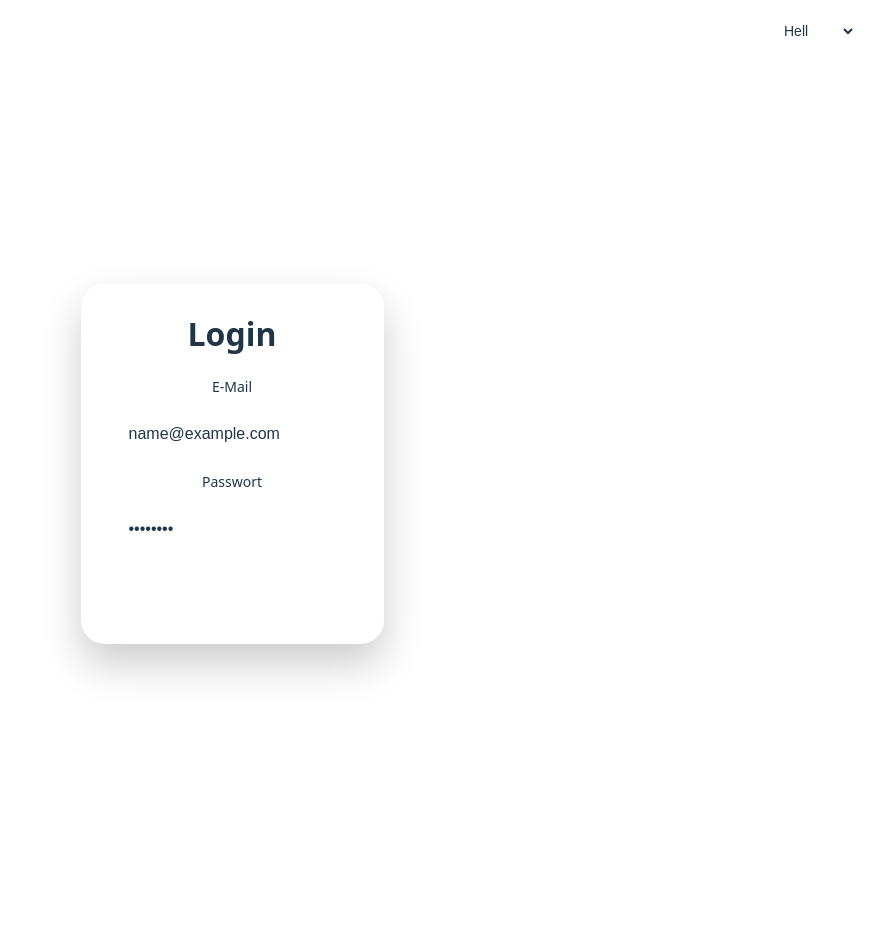
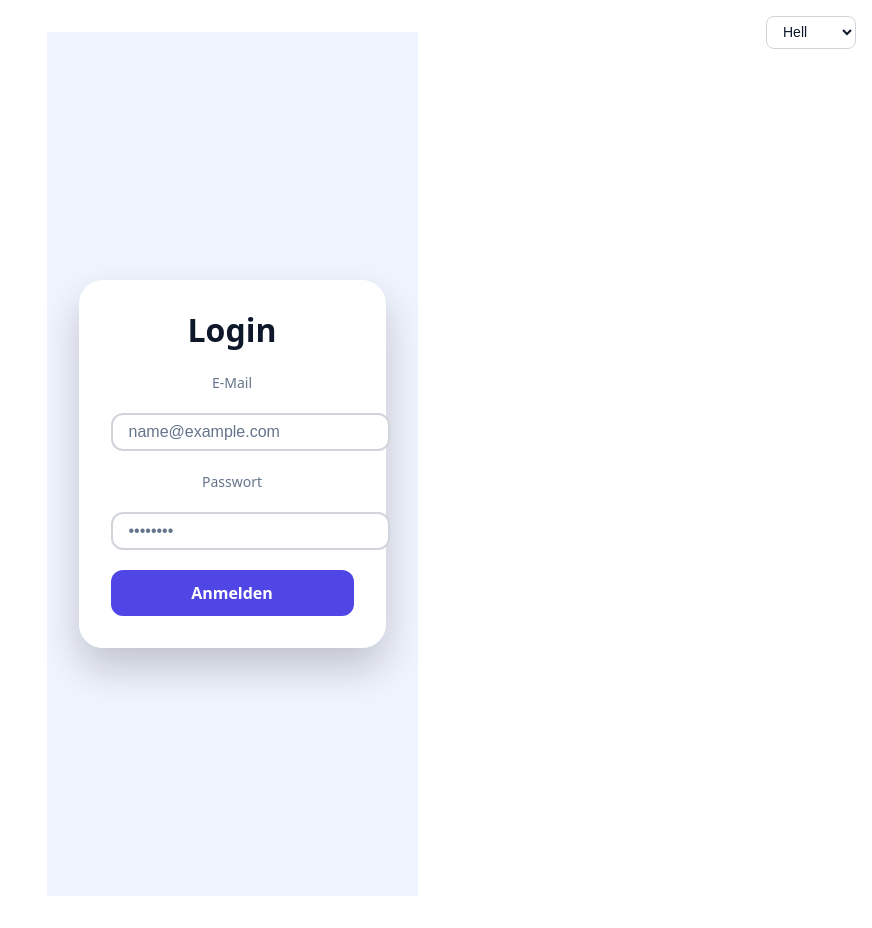
Before and after one commit to Jamie-Poeffel/AI-Bot, a Vue app in the folder cli/: page /login in a window 1280 px wide. Shown: the whole page, without its empty margins (408-1280 px from the left). Built offline with nearby package versions, Linux system fonts and the light colour scheme.

Commit message:
[refactor] Simplify LoginView structure | Moved theme management to the end, improved readability, and updated comments for clarity

```diff
--- a/cli/src/views/LoginView.vue
+++ b/cli/src/views/LoginView.vue
@@ -3,37 +3,13 @@
 import { ref, onMounted, watch } from 'vue'
 import { useRouter } from 'vue-router'
 
-/* ---------- Form-State ---------- */
+/* ---------- Login-State ---------- */
 const email    = ref('')
 const password = ref('')
 const errorMsg = ref('')
 const loading  = ref(false)
 const router   = useRouter()
 
-/* ---------- Theme-State ---------- */
-const theme = ref<'light' | 'dark'>('light')
-
-/* lies gespeichertes Theme oder System-Präferenz */
-onMounted(() => {
-  const saved = localStorage.getItem('theme') as 'light' | 'dark' | null
-  if (saved) {
-    theme.value = saved
-  } else if (window.matchMedia('(prefers-color-scheme: dark)').matches) {
-    theme.value = 'dark'
-  }
-  applyTheme(theme.value)
-})
-
-/* wende Theme auf <html data-theme=""> an und speichere es */
-function applyTheme(t: 'light' | 'dark') {
-  document.documentElement.setAttribute('data-theme', t)
-  localStorage.setItem('theme', t)
-}
-
-/* auf Änderung reagieren */
-watch(theme, (t) => applyTheme(t))
-
-/* ---------- Login ---------- */
 async function handleLogin () {
   loading.value = true
   try {
@@ -50,17 +26,34 @@ async function handleLogin () {
 
     const { token } = await resp.json()
     localStorage.setItem('token', token)
-    router.push('/')                       // Zielroute anpassen
+    router.push('/')                // Ziel anpassen
   } catch (e: any) {
     errorMsg.value = e.message
   } finally {
     loading.value = false
   }
 }
+
+/* ---------- Theme-State ---------- */
+const theme = ref<'light' | 'dark'>('light')
+
+function applyTheme(t: 'light' | 'dark') {
+  document.documentElement.setAttribute('data-theme', t)
+  localStorage.setItem('theme', t)
+}
+
+onMounted(() => {
+  const saved = localStorage.getItem('theme') as 'light' | 'dark' | null
+  if (saved) theme.value = saved
+  else if (window.matchMedia('(prefers-color-scheme: dark)').matches) theme.value = 'dark'
+  applyTheme(theme.value)
+})
+
+watch(theme, (t) => applyTheme(t))
 </script>
 
 <template>
-  <!-- ---------- Theme-Dropdown ---------- -->
+  <!-- Theme-Auswahl oben rechts -->
   <div class="theme-selector">
     <select v-model="theme">
       <option value="light">Hell</option>
@@ -68,31 +61,19 @@ async function handleLogin () {
     </select>
   </div>
 
-  <!-- ---------- Login ---------- -->
+  <!-- Login-Card -->
   <div class="login-page">
     <div class="login-card">
       <h1>Login</h1>
 
       <form @submit.prevent="handleLogin">
         <label for="email">E-Mail</label>
-        <input
-          id="email"
-          v-model="email"
-          type="email"
-          autocomplete="username"
-          placeholder="name@example.com"
-          required
-        />
+        <input id="email" v-model="email" type="email"
+               placeholder="name@example.com" autocomplete="username" required />
 
         <label for="password">Passwort</label>
-        <input
-          id="password"
-          v-model="password"
-          type="password"
-          autocomplete="current-password"
-          placeholder="••••••••"
-          required
-        />
+        <input id="password" v-model="password" type="password"
+               placeholder="••••••••" autocomplete="current-password" required />
 
         <button :disabled="loading">
           {{ loading ? 'Anmelden …' : 'Anmelden' }}
@@ -104,11 +85,11 @@ async function handleLogin () {
   </div>
 </template>
 
-<style scoped>
-/* ---------- Grund­farben (Light) ---------- */
+<!-- ---------- GLOBAL: Farb-Variablen & Dark-Override ---------- -->
+<style>
 :root {
   --bg            : #f0f4ff;
-  --card-bg       : rgba(255, 255, 255, 0.95);
+  --card-bg       : rgba(255,255,255,0.95);
   --input-bg      : #ffffff;
   --input-border  : #d1d5db;
   --border-focus  : #4f46e5;
@@ -119,111 +100,119 @@ async function handleLogin () {
   --error         : #ef4444;
 }
 
-/* ---------- Dark-Overrides ---------- */
-[data-theme='dark'] {
+html[data-theme="dark"] {
   --bg            : #0f172a;
-  --card-bg       : rgba(30, 41, 59, 0.8);
-  --input-bg      : rgba(51, 65, 85, 0.6);
+  --card-bg       : rgba(30,41,59,0.82);
+  --input-bg      : rgba(51,65,85,0.60);
   --input-border  : #64748b;
   --text          : #e2e8f0;
   --muted         : #94a3b8;
 }
+</style>
 
-/* ---------- Theme-Dropdown ---------- */
+<!-- ---------- COMPONENT-STYLES (scoped) ---------- -->
+<style scoped>
 .theme-selector {
-  position : fixed;
-  top      : 1rem;
-  right    : 1rem;
-  z-index  : 10;
+  position: fixed;
+  top: 1rem;
+  right: 1rem;
 }
 
 .theme-selector select {
-  padding       : 0.4rem 0.75rem;
-  border-radius : 0.5rem;
-  border        : 1px solid var(--input-border);
-  background    : var(--input-bg);
-  color         : var(--text);
-  font-size     : 0.875rem;
+  padding: .4rem .75rem;
+  border-radius: .5rem;
+  border: 1px solid var(--input-border);
+  background: var(--input-bg);
+  color: var(--text);
+  font-size: .875rem;
 }
 
-/* ---------- Login-Layout ---------- */
 .login-page {
-  min-height : 100vh;
-  display    : flex;
+  min-height: 100vh;
+  display: flex;
   align-items: center;
   justify-content: center;
-  background : var(--bg);
-  font-family: system-ui, -apple-system, 'Segoe UI', Roboto, sans-serif;
-  color      : var(--text);
-  padding    : 2rem;
+  background: var(--bg);
+  font-family: system-ui,-apple-system,'Segoe UI',Roboto,sans-serif;
+  color: var(--text);
+  padding: 2rem;
 }
 
 .login-card {
-  width          : 100%;
-  max-width      : 24rem;
-  background     : var(--card-bg);
+  width: 100%;
+  max-width: 24rem;
+  padding: 2rem;
+  border-radius: 1.5rem;
+  background: var(--card-bg);
   backdrop-filter: blur(8px);
-  padding        : 2rem;
-  border-radius  : 1.5rem;
-  box-shadow     : 0 20px 40px rgba(0, 0, 0, 0.2);
+  box-shadow: 0 20px 40px rgba(0,0,0,.2);
 }
 
 .login-card h1 {
-  margin      : 0 0 1.5rem;
-  text-align  : center;
-  font-size   : 2rem;
-  font-weight : 700;
+  margin: 0 0 1.5rem;
+  text-align: center;
+  font-size: 2rem;
+  font-weight: 700;
 }
 
 .login-card form {
-  display       : flex;
+  display: flex;
   flex-direction: column;
-  gap           : 1.25rem;
+  gap: 1.25rem;
 }
 
 .login-card label {
-  font-size  : 0.875rem;
+  font-size: .875rem;
   font-weight: 500;
-  color      : var(--muted);
+  color: var(--muted);
 }
 
 .login-card input {
-  width        : 100%;
-  padding      : 0.5rem 1rem;
-  border       : 2px solid var(--input-border);
-  border-radius: 0.75rem;
-  background   : var(--input-bg);
-  color        : var(--text);
-  font-size    : 1rem;
-  transition   : border-color 0.15s, box-shadow 0.15s;
+  width: 100%;
+  padding: .5rem 1rem;
+  border: 2px solid var(--input-border);
+  border-radius: .75rem;
+  background: var(--input-bg);
+  color: var(--text);
+  font-size: 1rem;
+  transition: border-color .15s, box-shadow .15s;
 }
 
 .login-card input::placeholder { color: var(--muted); }
 
 .login-card input:focus {
-  outline     : none;
+  outline: none;
   border-color: var(--border-focus);
-  box-shadow  : 0 0 0 2px var(--border-focus);
+  box-shadow: 0 0 0 2px var(--border-focus);
 }
 
 .login-card button {
-  padding      : 0.75rem;
-  border       : none;
-  border-radius: 0.75rem;
-  background   : var(--primary);
-  color        : #fff;
-  font-size    : 1rem;
-  font-weight  : 600;
-  cursor       : pointer;
-  transition   : background 0.15s, opacity 0.15s;
+  padding: .75rem;
+  border: none;
+  border-radius: .75rem;
+  background: var(--primary);
+  color: #fff;
+  font-size: 1rem;
+  font-weight: 600;
+  cursor: pointer;
+  transition: background .15s, opacity .15s;
 }
 
 .login-card button:hover    { background: var(--primary-hov); }
-.login-card button:disabled { opacity   : 0.5; cursor: not-allowed; }
+.login-card button:disabled { opacity: .5; cursor: not-allowed; }
 
 .error {
-  text-align : center;
-  font-size  : 0.875rem;
-  color      : var(--error);
+  text-align: center;
+  font-size: .875rem;
+  color: var(--error);
 }
+
+html, body {
+  height : 100%;
+  width  : 100%;
+  margin : 0;          /* weiße Standardränder eliminieren */
+  background: var(--bg);
+  /* damit die Hintergrundfarbe immer das ganze Fenster ausfüllt */
+}
+
 </style>
```
